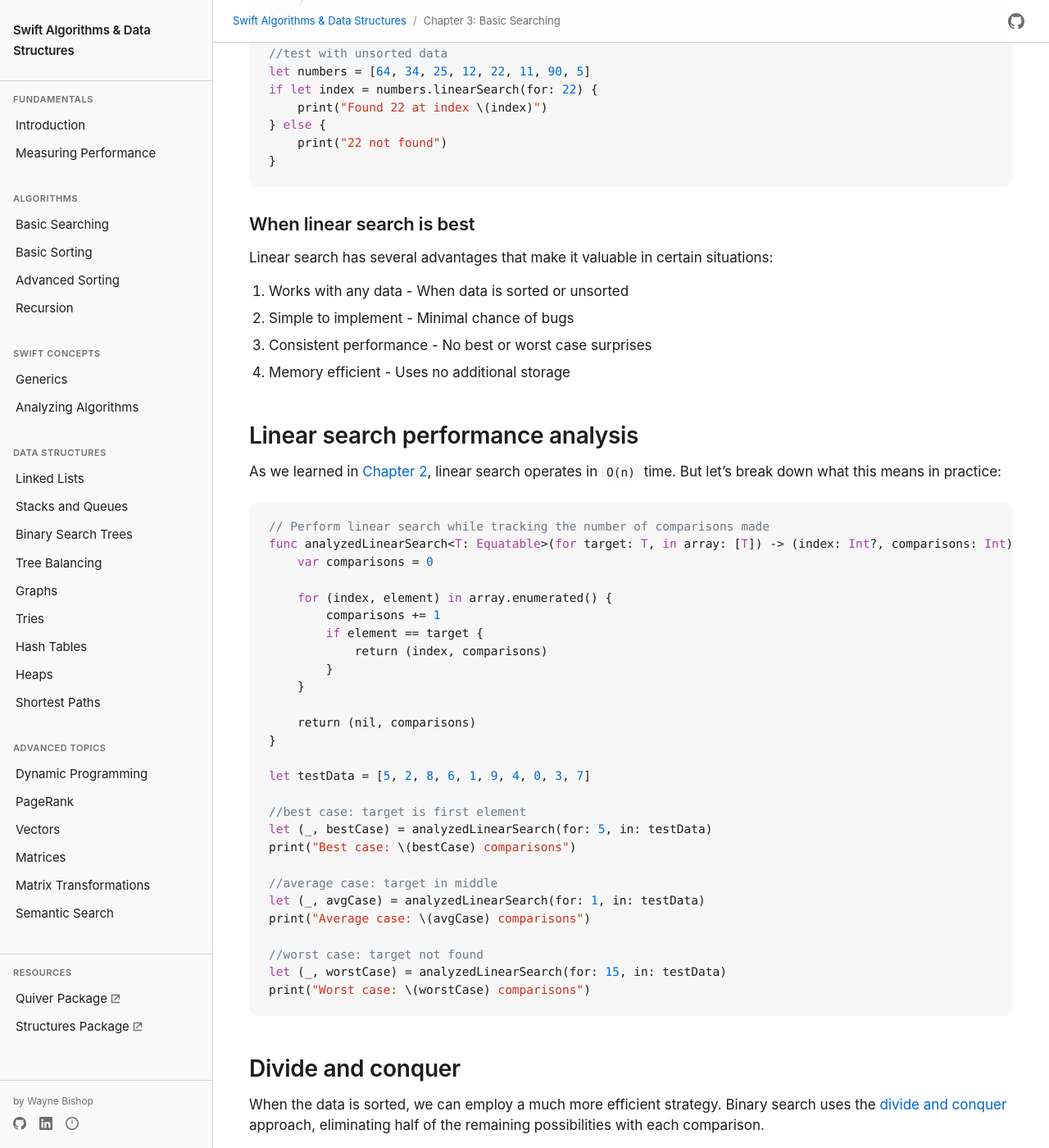
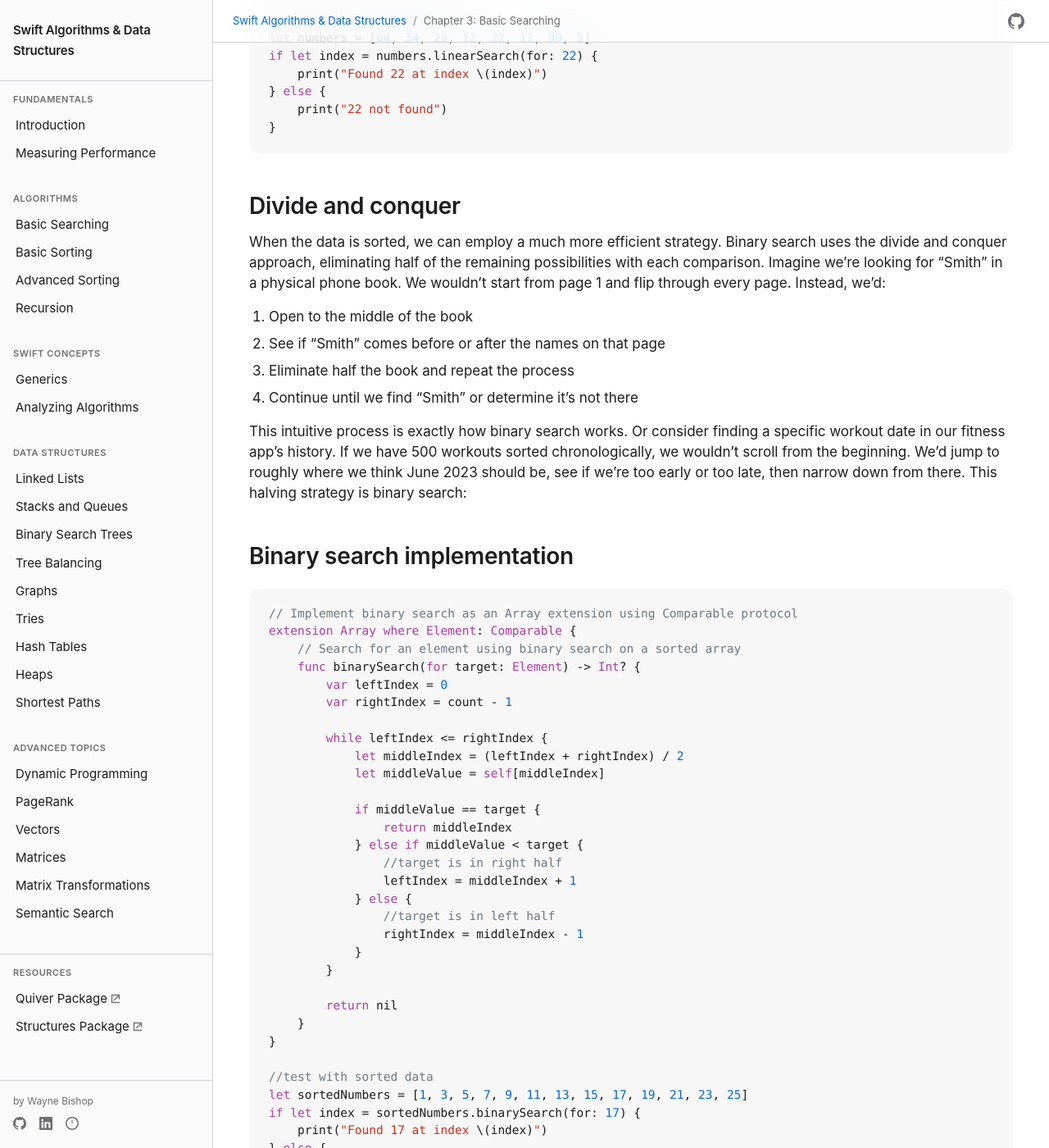
Before and after one commit to waynewbishop/swift-algorithms, a Jekyll site: the page built from 03-basic-searching.md, in a window 1280 px wide and 1400 px high, scrolled down 1089 px. Shown: the whole window at 82% size. Built offline with Jekyll 4.4.1, drawn with Linux system fonts in a browser that asks for light colours; some of the changed text lies outside the part shown.

Commit message:
refactor: general edits..

````diff
--- a/03-basic-searching.md
+++ b/03-basic-searching.md
@@ -47,56 +46,9 @@
 }
 ```
 
-### When linear search is best
-
-Linear search has several advantages that make it valuable in certain situations:
-
-1. Works with any data - When data is sorted or unsorted
-2. Simple to implement - Minimal chance of bugs
-3. Consistent performance - No best or worst case surprises
-4. Memory efficient - Uses no additional storage
-
-## Linear search performance analysis
-
-As we learned in [Chapter 2](02-measuring-performance.md), linear search operates in `O(n)` time. But let's break down what this means in practice:
-
-```swift
-// Perform linear search while tracking the number of comparisons made
-func analyzedLinearSearch<T: Equatable>(for target: T, in array: [T]) -> (index: Int?, comparisons: Int) {
-    var comparisons = 0
-
-    for (index, element) in array.enumerated() {
-        comparisons += 1
-        if element == target {
-            return (index, comparisons)
-        }
-    }
-
-    return (nil, comparisons)
-}
-
-let testData = [5, 2, 8, 6, 1, 9, 4, 0, 3, 7]
-
-//best case: target is first element
-let (_, bestCase) = analyzedLinearSearch(for: 5, in: testData)
-print("Best case: \(bestCase) comparisons")
-
-//average case: target in middle
-let (_, avgCase) = analyzedLinearSearch(for: 1, in: testData)
-print("Average case: \(avgCase) comparisons")
-
-//worst case: target not found
-let (_, worstCase) = analyzedLinearSearch(for: 15, in: testData)
-print("Worst case: \(worstCase) comparisons")
-```
-
 ## Divide and conquer
 
-When the data is sorted, we can employ a much more efficient strategy. Binary search uses the [divide and conquer](https://en.wikipedia.org/wiki/Divide-and-conquer_algorithm) approach, eliminating half of the remaining possibilities with each comparison.
-
-### The phone book analogy
-
-Imagine we're looking for "Smith" in a physical phone book. We wouldn't start from page 1 and flip through every page. Instead, we'd:
+When the data is sorted, we can employ a much more efficient strategy. Binary search uses the divide and conquer approach, eliminating half of the remaining possibilities with each comparison. Imagine we're looking for "Smith" in a physical phone book. We wouldn't start from page 1 and flip through every page. Instead, we'd:
 
 1. Open to the middle of the book
 2. See if "Smith" comes before or after the names on that page
````
Also changed, not shown: other parts of 03-basic-searching.md (+1 -2 lines), 02-measuring-performance.md (+1 -1 lines).
